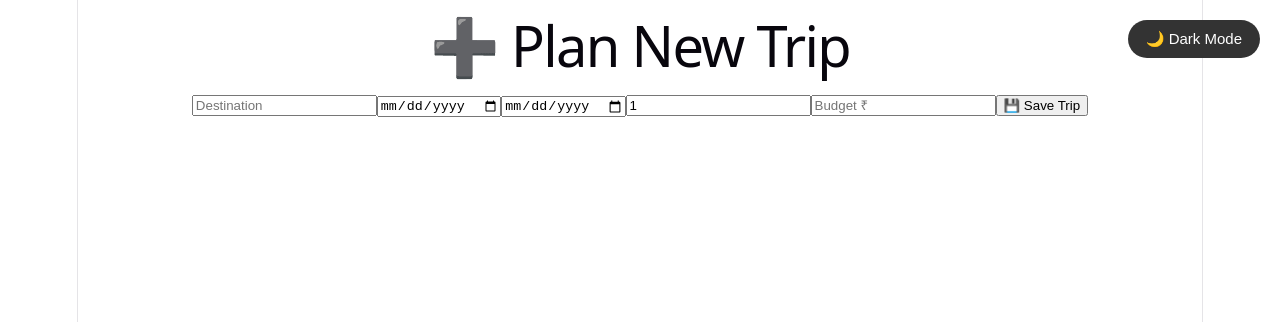
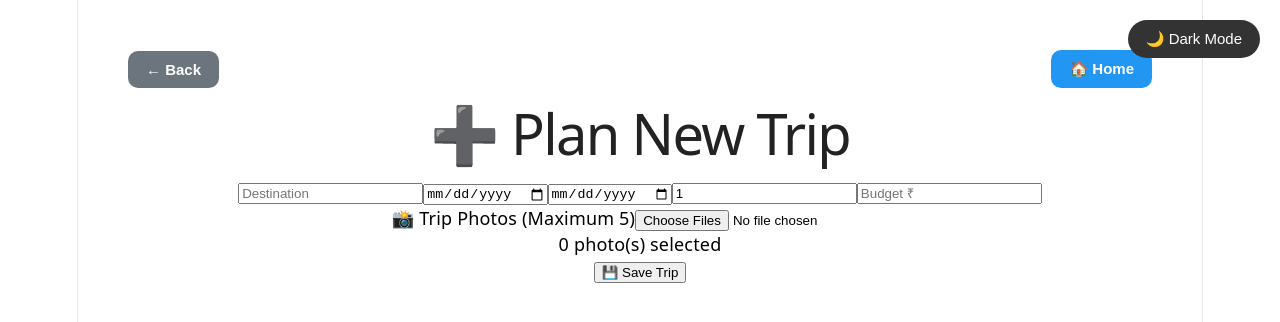
Before and after one commit to simran-travel/travel-buddy, a React (Vite) app: page /add-trip in a window 1280 px wide. Shown: the top 322 px of the page. Built offline with nearby package versions, Linux system fonts and the light colour scheme.

Commit message:
Added page navigation buttons and improved trip pages

```diff
--- a/src/App.css
+++ b/src/App.css
@@ -493,3 +493,147 @@
 .favorite-btn:hover {
   transform: scale(1.15);
 }
+
+/* Trip Status Badges */
+
+.upcoming {
+  background-color: #fff3cd;
+  color: #856404;
+  padding: 6px 12px;
+  border-radius: 20px;
+  font-weight: bold;
+}
+
+.ongoing {
+  background-color: #d4edda;
+  color: #155724;
+  padding: 6px 12px;
+  border-radius: 20px;
+  font-weight: bold;
+}
+
+.completed {
+  background-color: #e2e3e5;
+  color: #383d41;
+  padding: 6px 12px;
+  border-radius: 20px;
+  font-weight: bold;
+}
+
+/* ===== Dark Mode Form Fix ===== */
+
+.dark input,
+.dark select,
+.dark textarea {
+  background-color: #2d2d2d;
+  color: white;
+  border: 1px solid #666;
+}
+
+.dark input::placeholder {
+  color: #cccccc;
+}
+
+.dark button {
+  border: none;
+}
+
+.dark input[type="date"] {
+  color: white;
+}
+
+.upcoming {
+  background: #ffd966;
+  color: #5c4300;
+  padding: 6px 12px;
+  border-radius: 20px;
+  font-weight: bold;
+}
+
+.ongoing {
+  background: #4caf50;
+  color: white;
+  padding: 6px 12px;
+  border-radius: 20px;
+  font-weight: bold;
+}
+
+.completed {
+  background: #757575;
+  color: white;
+  padding: 6px 12px;
+  border-radius: 20px;
+  font-weight: bold;
+}
+/* ===== My Trips & Add Trip Dark Mode Fix ===== */
+
+.my-trips,
+.add-trip {
+  text-align: center;
+  padding: 30px;
+}
+
+.my-trips h1,
+.my-trips h2,
+.add-trip h1 {
+  color: #222;
+}
+
+.dark .my-trips h1,
+.dark .my-trips h2,
+.dark .add-trip h1 {
+  color: white;
+}
+
+.dark .my-trips p,
+.dark .add-trip p,
+.dark .my-trips strong,
+.dark .add-trip label {
+  color: white;
+}
+
+/* ---------- Page Navigation ---------- */
+
+.page-navigation {
+  display: flex;
+  justify-content: space-between;
+  align-items: center;
+  margin: 20px;
+}
+
+.back-btn,
+.home-btn {
+  padding: 10px 18px;
+  border: none;
+  border-radius: 10px;
+  cursor: pointer;
+  font-size: 15px;
+  font-weight: bold;
+  transition: 0.3s;
+}
+
+.back-btn {
+  background: #6c757d;
+  color: white;
+}
+
+.home-btn {
+  background: #2196f3;
+  color: white;
+}
+
+.back-btn:hover {
+  background: #5a6268;
+}
+
+.home-btn:hover {
+  background: #1976d2;
+}
+
+.dark .back-btn {
+  background: #555;
+}
+
+.dark .home-btn {
+  background: #1976d2;
+}
--- a/src/pages/AddTrip.jsx
+++ b/src/pages/AddTrip.jsx
@@ -1,8 +1,9 @@
 import { useState } from "react";
-import { useLocation } from "react-router-dom";
+import { Link, useLocation, useNavigate } from "react-router-dom";
 
 function AddTrip() {
   const location = useLocation();
+  const navigate = useNavigate();
 
   const editingTrip = location.state?.trip;
   const editingIndex = location.state?.index;
@@ -17,6 +18,8 @@ const editingIndex = location.state?.index;
     }
   );
 
+  const [photos, setPhotos] = useState([]);
+
   function handleChange(e) {
     setTrip({
       ...trip,
@@ -24,17 +27,26 @@ const editingIndex = location.state?.index;
     });
   }
 
-function handleSubmit(e) {
+  function handlePhotoChange(e) {
+    const selectedFiles = Array.from(e.target.files);
+
+    if (selectedFiles.length > 5) {
+      alert("You can upload a maximum of 5 photos.");
+      return;
+    }
+
+    setPhotos(selectedFiles);
+  }
+
+  async function handleSubmit(e) {
     e.preventDefault();
 
     const existingTrips =
       JSON.parse(localStorage.getItem("myTrips")) || [];
 
     if (editingTrip) {
-    // Update existing trip
       existingTrips[editingIndex] = trip;
     } else {
-    // Add new trip
       existingTrips.push(trip);
     }
 
@@ -56,12 +68,33 @@ function handleSubmit(e) {
       travelers: 1,
       budget: ""
     });
+
+    setPhotos([]);
   }
 
   return (
   <div className="add-trip">
 
-      <h1>➕ Plan New Trip</h1>
+    <div className="page-navigation">
+      <button
+        className="back-btn"
+        onClick={() => navigate(-1)}
+      >
+        ← Back
+      </button>
+
+      <Link to="/">
+        <button className="home-btn">
+          🏠 Home
+        </button>
+      </Link>
+    </div>
+
+      <h1>
+        {editingTrip
+          ? "✏️ Edit Trip"
+          : "➕ Plan New Trip"}
+      </h1>
 
       <form onSubmit={handleSubmit}>
 
@@ -103,12 +136,30 @@ function handleSubmit(e) {
           onChange={handleChange}
         />
 
+        <div className="photo-upload">
+          <label>
+            📸 Trip Photos (Maximum 5)
+          </label>
+
+          <input
+            type="file"
+            accept="image/*"
+            multiple
+            onChange={handlePhotoChange}
+          />
+
+          <p>
+            {photos.length} photo(s) selected
+          </p>
+        </div>
+
         <button type="submit">
-          💾 Save Trip
+          {editingTrip
+            ? "💾 Update Trip"
+            : "💾 Save Trip"}
         </button>
 
       </form>
-
     </div>
   );
 }
--- a/src/pages/MyTrips.jsx
+++ b/src/pages/MyTrips.jsx
@@ -1,5 +1,6 @@
 import { useEffect, useState } from "react";
 import { useNavigate } from "react-router-dom";
+import { Link } from "react-router-dom";
 
 function MyTrips() {
   const [trips, setTrips] = useState([]);
@@ -21,12 +22,13 @@ const navigate = useNavigate();
   }
 
   function deleteTrip(indexToDelete) {
+    if (!window.confirm("Are you sure you want to delete this trip?")) {
+      return;
+    }
+
     const updatedTrips = trips.filter(
       (_, index) => index !== indexToDelete
     );
-if (!window.confirm("Are you sure you want to delete this trip?")) {
-  return;
-}
 
     setTrips(updatedTrips);
 
@@ -36,8 +38,58 @@ if (!window.confirm("Are you sure you want to delete this trip?")) {
     );
   }
 
+  function getTripStatus(startDate, endDate) {
+  const today = new Date();
+
+  const start = new Date(startDate);
+  const end = new Date(endDate);
+
+  today.setHours(0, 0, 0, 0);
+  start.setHours(0, 0, 0, 0);
+  end.setHours(0, 0, 0, 0);
+
+  if (today < start) {
+    const daysLeft = Math.ceil(
+      (start - today) / (1000 * 60 * 60 * 24)
+    );
+
+    return {
+      text: `⏳ ${daysLeft} day(s) left`,
+      className: "upcoming"
+    };
+  }
+
+  if (today >= start && today <= end) {
+    return {
+      text: "🟢 Ongoing Trip",
+      className: "ongoing"
+    };
+  }
+
+  return {
+    text: "✅ Trip Completed",
+    className: "completed"
+  };
+}
+
   return (
   <div className="my-trips">
+
+    <div className="page-navigation">
+      <button
+        className="back-btn"
+        onClick={() => navigate(-1)}
+      >
+        ← Back
+      </button>
+
+      <Link to="/">
+        <button className="home-btn">
+          🏠 Home
+        </button>
+      </Link>
+    </div>
+
       <h1>🧳 My Trips</h1>
 
       {trips.length === 0 ? (
@@ -56,6 +108,14 @@ if (!window.confirm("Are you sure you want to delete this trip?")) {
             </p>
 
           <p>
+  <strong>Status:</strong>{" "}
+  <span
+    className={getTripStatus(trip.startDate, trip.endDate).className}
+  >
+    {getTripStatus(trip.startDate, trip.endDate).text}
+  </span>
+</p>
+            <p>
               <strong>Travelers:</strong> {trip.travelers}
             </p>
 
@@ -63,17 +123,13 @@ if (!window.confirm("Are you sure you want to delete this trip?")) {
               <strong>Budget:</strong> ₹{trip.budget}
             </p>
 
-<button
-  onClick={() => editTrip(index)}
->
+            <button onClick={() => editTrip(index)}>
               ✏️ Edit Trip
             </button>
 
-            <button onClick={
-            () => deleteTrip(index)}>
+            <button onClick={() => deleteTrip(index)}>
               🗑 Delete Trip
             </button>
-
           </div>
         ))
       )}
```
Lines whose indentation alone changed are shown as unchanged.
